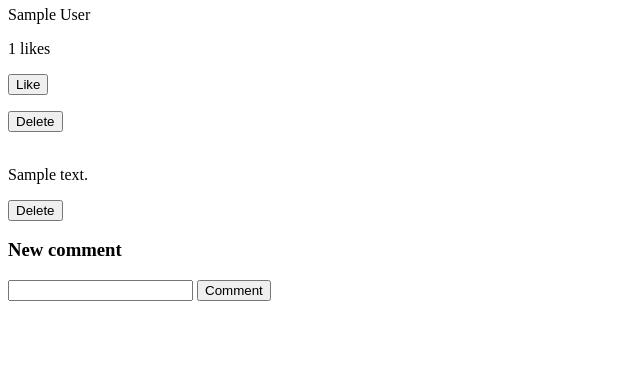
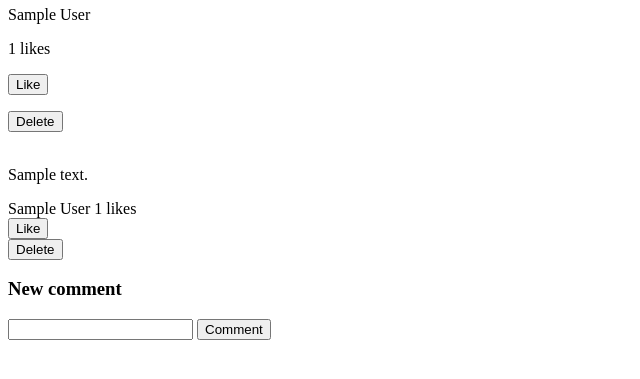
Before and after one commit to nualn/Py-forum, a Flask app: template src/templates/comments.html in a window 1280 px wide. Shown: the part 237-616 px from the top of the page, without its empty margins (0-640 px from the left). Run offline with Flask 2, Linux system fonts and the light colour scheme; the visitor is signed in with stand-in values (Sample User, id 1); the template is opened without the code that fills it: most values are stand-ins (such as "Sample title", 1, 10 or a date in 2020).

Commit message:
Add liking comments to comments page

```diff
--- a/src/templates/comments.html
+++ b/src/templates/comments.html
@@ -31,6 +31,21 @@
     {% for comment in comments %}
         <div>
             <p>{{ comment.body }}</p>
+            {{ comment.author }}
+            {{ comment.like_count }} likes
+            {% if session.user_id %}
+                {% if comment.liked_by_curr_user %}
+                    <form action="/forums/{{post.forum_id}}/posts/{{post.id}}/comments/{{comment.id}}/unlike" method="POST">
+                        <input type="submit"  value="Unlike">
+                        <input type="hidden" name="csrf_token" value="{{ session.csrf_token }}">
+                    </form>
+                {% else %}
+                    <form action="/forums/{{post.forum_id}}/posts/{{post.id}}/comments/{{comment.id}}/like" method="POST">
+                        <input type="submit"  value="Like">
+                        <input type="hidden" name="csrf_token" value="{{ session.csrf_token }}">
+                    </form>
+                {% endif %}
+            {% endif %}
             {% if session.user_id == comment.user_id %}
                 <form action="/forums/{{post.forum_id}}/posts/{{post.id}}/comments/{{comment.id}}/delete" method="POST">
                     <input type="submit" value="Delete">
```
